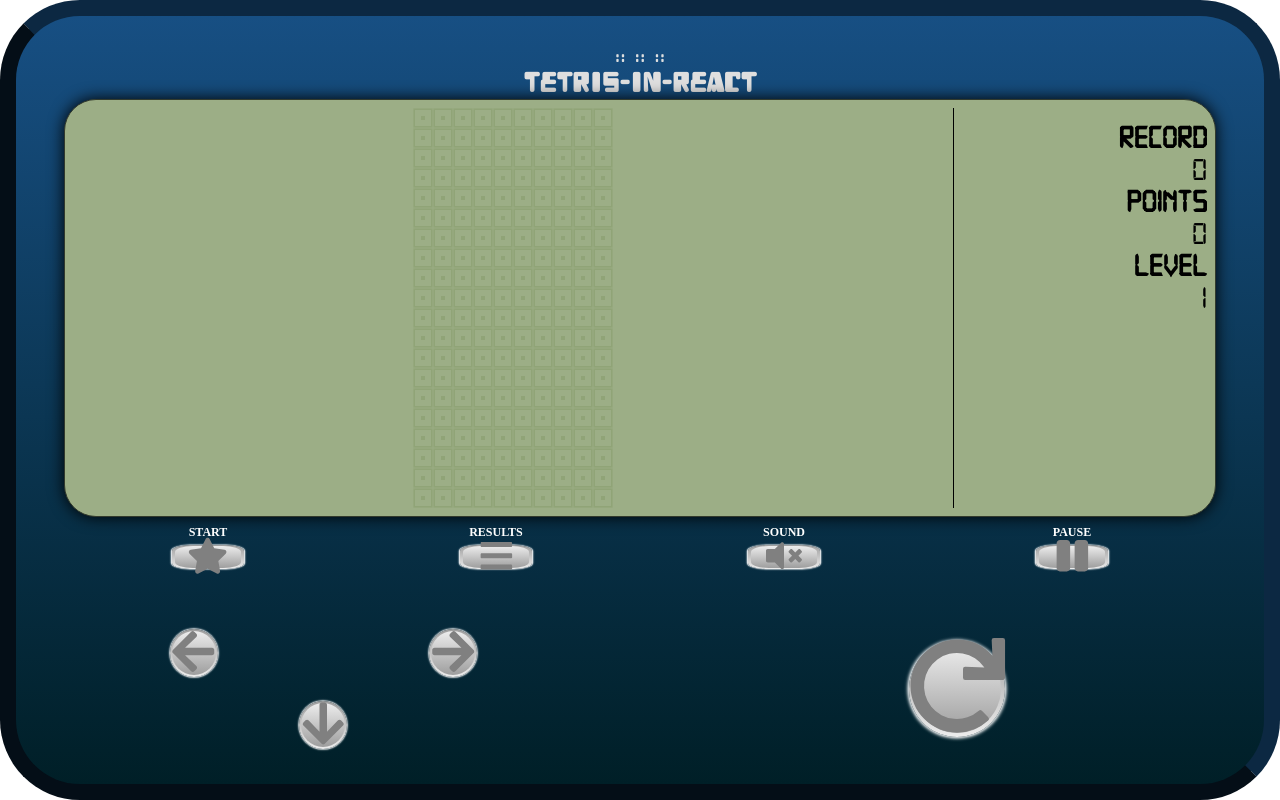
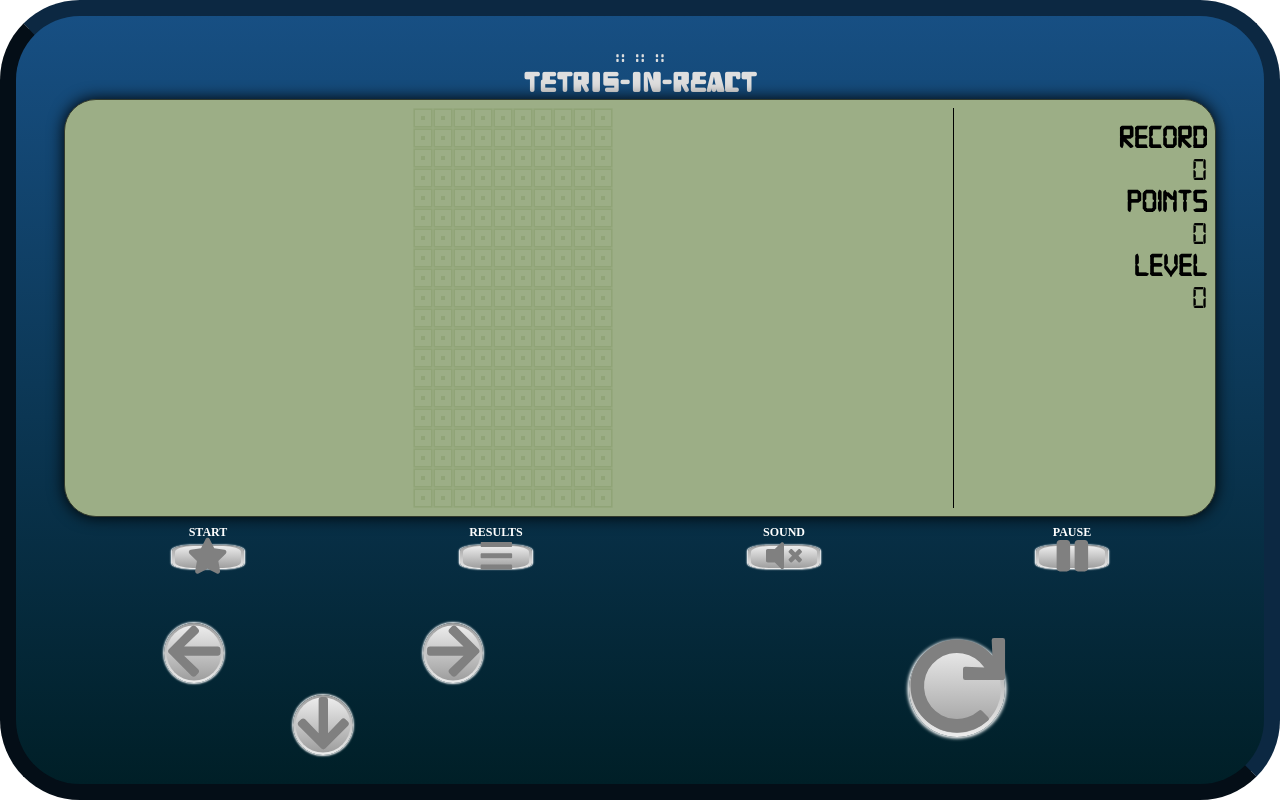
Before and after one commit to duril84/Tetris-in-React, a React app: page / in a window 1280 px wide. Built offline with nearby package versions, Linux system fonts and the light colour scheme; no server answers.

Commit message:
added small fixes in buttons size and sound playing

```diff
--- a/src/index.html
+++ b/src/index.html
@@ -1,7 +1,7 @@
 <!DOCTYPE html>
 <html lang="en">
 <head>
-    <meta charset="UTF-8">
+    <meta charset="UTF-8" />
     <title>Tetris-in-React</title>
 </head>
 <body>
--- a/src/js/Components/Buttons.js
+++ b/src/js/Components/Buttons.js
@@ -9,7 +9,6 @@ class Buttons extends Component {
 
   render() {
     const pause = this.props.pause;
-    //console.log(pause);
     return (
       <div className="buttons">
         <div className="buttons top-section">
@@ -25,7 +24,9 @@ class Buttons extends Component {
           </div>
           <div className="description">
             <h1 onClick={this.onToggle} >SOUND</h1>
-            <Button className="button options" buttonFN={ !this.isOver() && !this.isPaused() &&  this.soundToggle}><FontAwesomeIcon icon="volume-mute" /></Button>
+            <Button className="button options" buttonFN={ !this.isOver() && !this.isPaused() &&  this.soundToggle}>
+              { this.isSound() ? <FontAwesomeIcon icon="volume-mute" /> :  <FontAwesomeIcon icon="volume-up" />}
+            </Button>
           </div>
           <div className="description">
             <h1>PAUSE</h1>
@@ -81,6 +82,11 @@ class Buttons extends Component {
       return this.props.isOver(e);
     }
   }
+  isSound = e => {
+    if ( typeof this.props.isSound === 'function' ) {
+      return this.props.isSound(e);
+    }
+  }
 }
 
 export default Buttons;
--- a/src/js/Components/Tetris.js
+++ b/src/js/Components/Tetris.js
@@ -20,7 +20,7 @@ export class Tetris extends Component {
     currentTetromino: randomTetromino(),
     points: -1,
     firstEntry: true,
-    level: 1,
+    level: 0,
     record: 987654,
     gameOver: true,
     gamePaused: false,
@@ -38,8 +38,8 @@ export class Tetris extends Component {
     this.setState({
       play: !this.state.play,
     })
-    console.log('click');
-    console.log(this.state.play);
+    //console.log('click');
+    //console.log(this.state.play);
   }
 
 
@@ -64,6 +64,7 @@ export class Tetris extends Component {
             pauseGame={e => this.pauseGame(e)}
             isPaused={e => this.isPaused(e)}
             isOver={e => this.isOver(e)}
+            isSound={e => this.isSound(e)}
             soundToggle={e => this.soundToggle(e)}
             />
       </div>
@@ -103,9 +104,16 @@ export class Tetris extends Component {
     this.setState({
       gamePaused: !this.state.gamePaused,
     })
+    // if ( this.isSound() ) {
+    //   this.state.sound.play();
+    // } else {
+    //   this.state.sound.pause();
+    // }
     this.state.sound.pause();
     if ( this.state.gamePaused ) {
-      this.state.sound.play();
+      if ( this.isSound() ) {
+        this.state.sound.play();
+      }
     }
     this.gameLoop();
   }
@@ -119,7 +127,10 @@ export class Tetris extends Component {
   isOver = e => {
     return this.state.gameOver;
   }
-
+  //-----------------------------------------------------------------------------------------------{ isSound }
+  isSound = e => {
+    return this.state.play;
+  }
   //-----------------------------------------------------------------------------------------------{ componentDidMount }
   componentDidMount() {
     if ( this.state.gameOver ) {
@@ -159,7 +170,7 @@ export class Tetris extends Component {
     // zmiana prędkości zależnie od levelu
     const level = this.state.level;
     const speed = 1100 - level*100;
-    console.log(speed);
+    //console.log(speed);
     const move = {X: 0, Y:+1};
     // zainiaclizowanie pętli gry (uruchomienie)
 
--- a/src/js/app.js
+++ b/src/js/app.js
@@ -5,19 +5,20 @@ import Game from './Components/Game'
 
 import { library } from '@fortawesome/fontawesome-svg-core'
 import { fab } from '@fortawesome/free-brands-svg-icons'
-import { faArrowLeft, faArrowRight, faArrowDown, faArrowUp, faRedo, faUndo, faPlay, faPause, faBars, faSave, faStar, faVolumeMute } from '@fortawesome/free-solid-svg-icons'
+import { faArrowLeft, faArrowRight, faArrowDown, faArrowUp, faRedo, faUndo, faPlay, faPause, faBars, faSave, faStar, faVolumeMute, faVolumeUp } from '@fortawesome/free-solid-svg-icons'
 
-library.add(fab, faArrowLeft, faArrowRight, faArrowDown, faArrowUp, faRedo, faUndo,  faPlay, faPause, faBars, faSave, faStar, faVolumeMute)
+library.add(fab, faArrowLeft, faArrowRight, faArrowDown, faArrowUp, faRedo, faUndo,  faPlay, faPause, faBars, faSave, faStar, faVolumeMute, faVolumeUp)
 
 
 class App extends Component {
   render() {
     return (
       <>
-        <Game className="game"/>
+        <Game className="game" />
       </>
     );
   }
+
 }
 
 ReactDOM.render(
--- a/src/sass/Components_style/_buttons.scss
+++ b/src/sass/Components_style/_buttons.scss
@@ -97,6 +97,10 @@
     }
   }
 
+  &.small {
+    transform: scale(1.25);
+  }
+
   &.big {
     border-radius: 50%;
     transform: scale(2);
```
